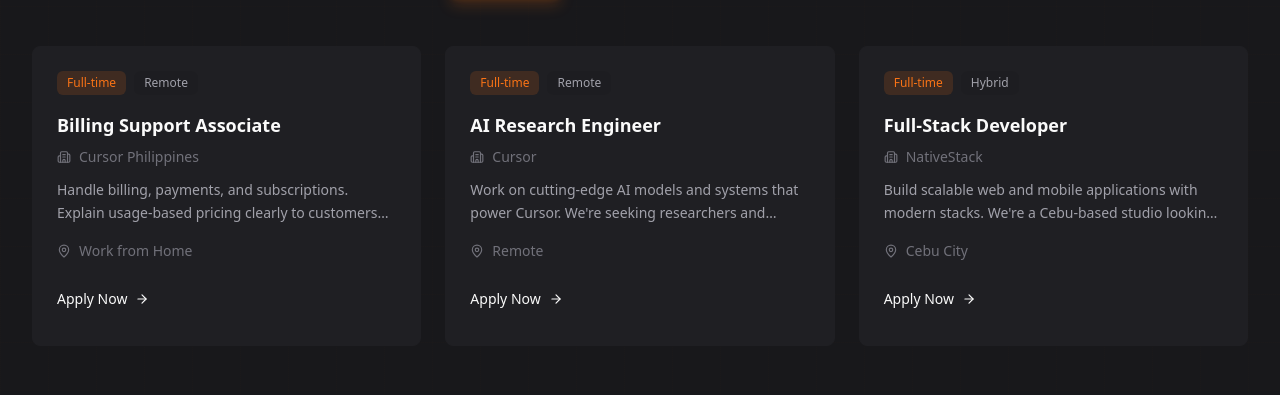
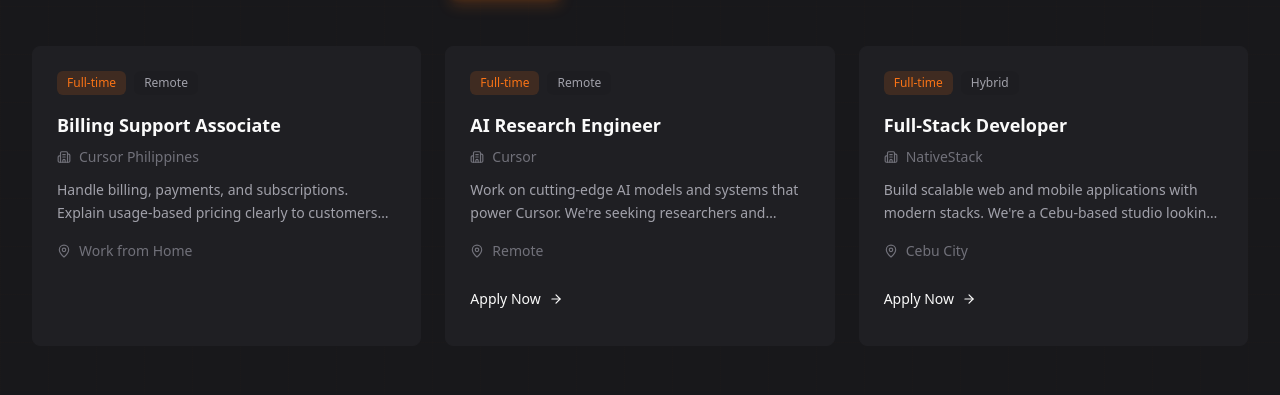
Before and after one commit to danteocualesjr/cursor-cebu3, a Next.js app: page / in a window 1280 px wide. Shown: the part 9136-9531 px from the top of the page. Built offline with nearby package versions, Linux system fonts and the light colour scheme.

Commit message:
updated opportunities section

```diff
--- a/src/components/Opportunities.tsx
+++ b/src/components/Opportunities.tsx
@@ -55,6 +55,7 @@
           <span>{job.location}</span>
         </div>
 
+        {job.applyUrl && (
           <a
             href={job.applyUrl}
             target={job.applyUrl.startsWith("http") ? "_blank" : undefined}
@@ -67,6 +68,7 @@
               className="group-hover/link:translate-x-0.5 transition-transform"
             />
           </a>
+        )}
       </div>
     </div>
   );
--- a/src/data/opportunities.ts
+++ b/src/data/opportunities.ts
@@ -36,7 +36,7 @@
     type: "full-time",
     workMode: "remote",
     location: "Work from Home",
-    applyUrl: "https://ph.indeed.com/job/billing-support-associate-7625fd9668269188",
+    applyUrl: "",
     postedAt: "2025-02-01",
   },
   {
```
Lines whose indentation alone changed are shown as unchanged.
